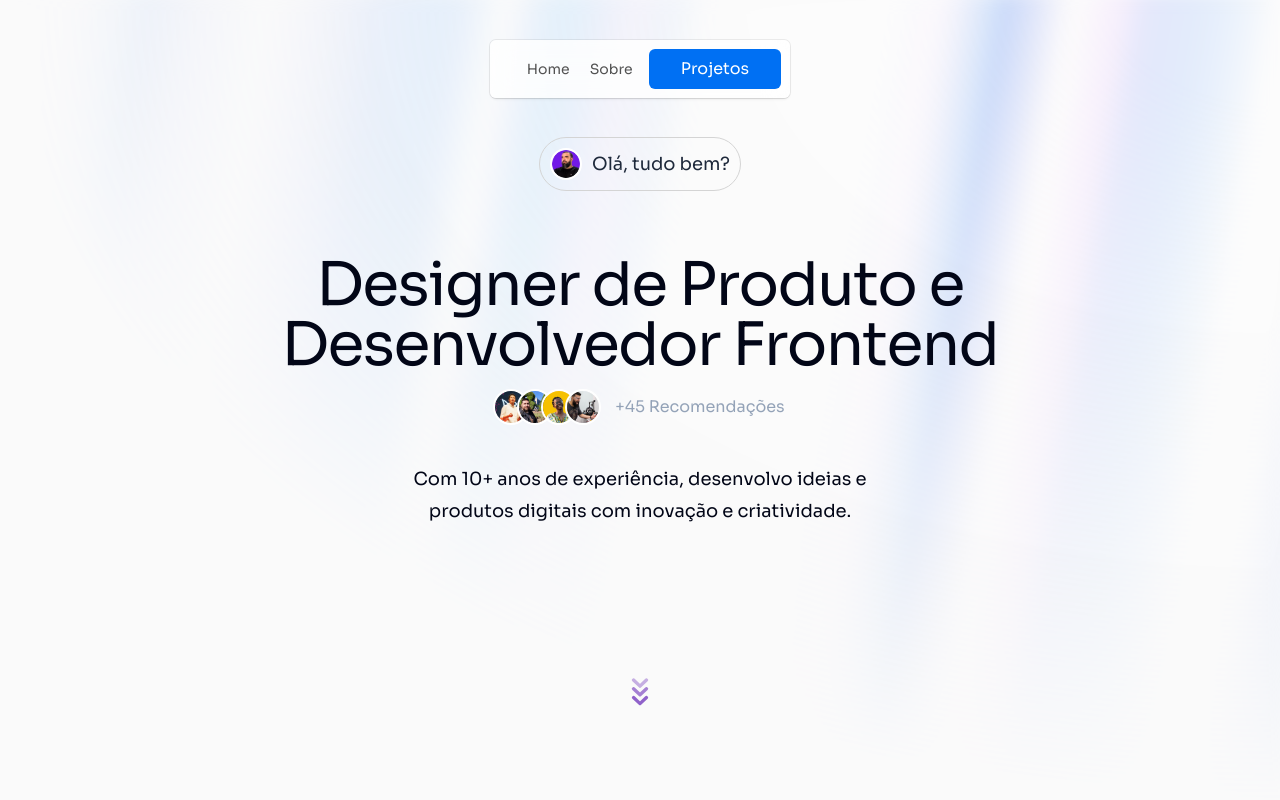
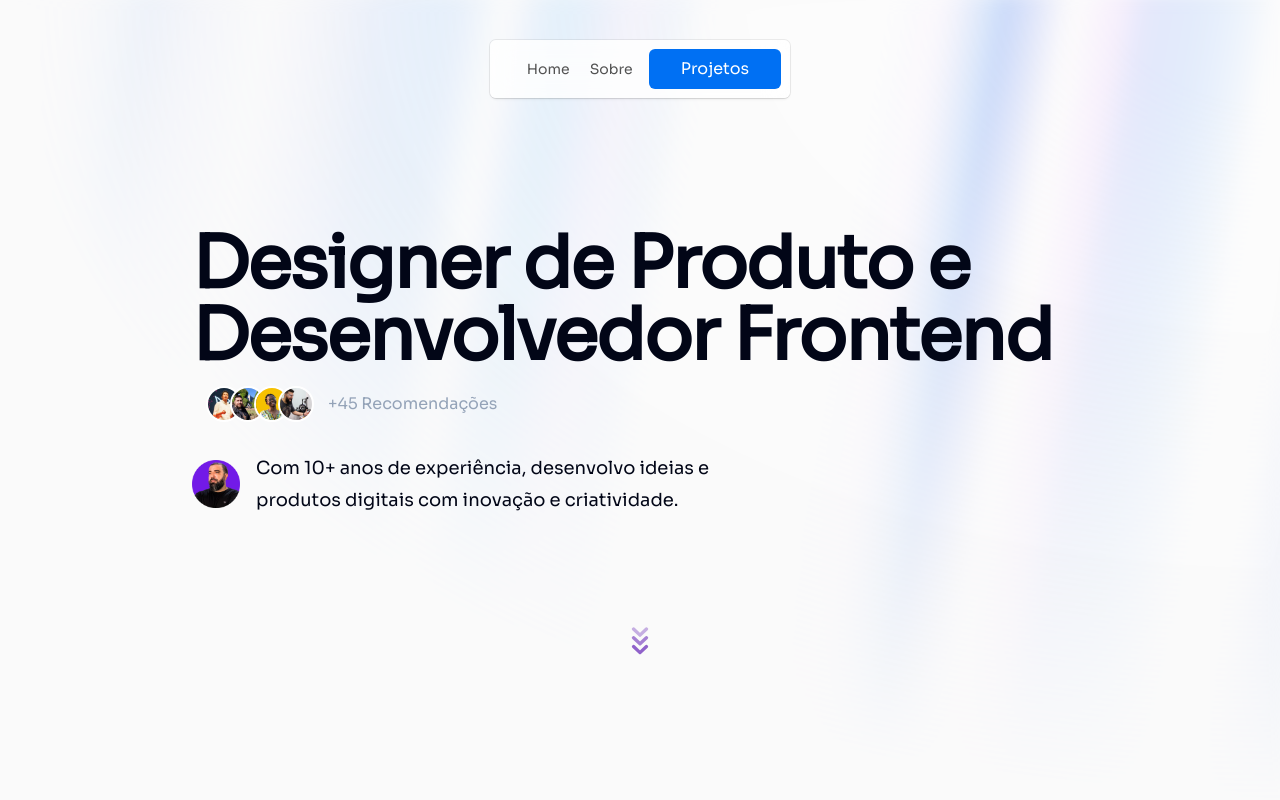
Before and after one commit to emnesty/portfolio-freelas, a Next.js app: page / in a window 1280 px wide. Shown: the top 800 px of the page. Built offline with nearby package versions, Linux system fonts and the light colour scheme.

Commit message:
Ajustes Hero

```diff
--- a/app/components/HeroSectionSection.tsx
+++ b/app/components/HeroSectionSection.tsx
@@ -6,6 +6,8 @@ import { motion } from "framer-motion";
 import Lottie from "lottie-react";
 import arrowAnimation from "../../public/ArrowDownLottie.json";
 import BadgeWelcome from "./ui/hello-badge";
+import { AnimatedTooltip } from "./ui/animated-tooltip";
+import Image from "next/image";
 
 const people = [
   {
@@ -44,17 +46,16 @@ export default function HeroSection() {
                 className="flex justify-center items-center pt-6"
                 data-aos="fade-up"
                 data-aos-duration="1050"
-              >
-                <BadgeWelcome />
-              </div>
+              ></div>
 
               <h1
-                className="mt-10 max-w-[730px] text-center text-4xl tracking-tight dark:text-slate-200 text-slate-950 sm:text-6xl"
+                className="mt-10 w-full text-center sm:text-left font-bold text-2xl tracking-tight dark:text-slate-200 text-slate-950 sm:text-7xl"
                 data-aos="fade-up"
                 data-aos-duration="1000"
               >
                 Designer de Produto e Desenvolvedor Frontend
               </h1>
+              <div className="flex w-full sm:text-left text-center">
                 <div
                   className="flex -space-x-2 justify-center items-center p-4 overflow-hidden"
                   data-aos="fade-up"
@@ -84,28 +85,40 @@ export default function HeroSection() {
                     +45 Recomendações
                   </span>
                 </div>
-              <div className=" w-full flex items-center justify-center">
-                <p
-                  className="mt-6 w-full max-w-lg  text-center text-lg leading-8 dark:text-texthero text-slate-950"
+              </div>
+
+              <div
+                className="flex w-full gap-4 items-center justify-center sm:justify-start mt-4"
                 data-aos="fade-up"
                 data-aos-duration="900"
               >
+                <div className="w-full max-w-12 max-sm:hidden lg:block">
+                  <Image
+                    src={"/images/avatar.png"}
+                    alt={"My Avatar Image"}
+                    width={100}
+                    height={100}
+                  />
+                </div>
+                <div className="flex items-center justify-center">
+                  <p className="w-full max-w-[33rem] md:text-left max-sm:text-center text-lg leading-8 dark:text-texthero text-slate-950">
                     Com 10+ anos de experiência, desenvolvo ideias e produtos
                     digitais com inovação e criatividade.
                   </p>
                 </div>
-              <div
+              </div>
+              {/* <div
                 className="mt-10 flex max-sm:flex-col max-sm:gap-10 items-center  justify-center gap-x-6"
                 data-aos="fade-up"
                 data-aos-duration="800"
               >
-                {/* <button className="group/button relative inline-flex items-center justify-center overflow-hidden rounded-md bg-gradient-to-b from-purple-500 to-purple-600 px-16 max-sm:px-14 max-sm:w-full py-4 text-xs font-normal text-white transition-all duration-300 ease-in-out hover:scale-104 hover:shadow-lg hover:shadow-purple-500/30">
+                <button className="group/button relative inline-flex items-center justify-center overflow-hidden rounded-md bg-gradient-to-b from-purple-500 to-purple-600 px-16 max-sm:px-14 max-sm:w-full py-4 text-xs font-normal text-white transition-all duration-300 ease-in-out hover:scale-104 hover:shadow-lg hover:shadow-purple-500/30">
                   <span className="text-sm">Projetos concluídos</span>
                   <div className="absolute inset-0 flex h-full w-full justify-center [transform:skew(-13deg)_translateX(-100%)] group-hover/button:duration-1000 group-hover/button:[transform:skew(-13deg)_translateX(100%)]">
                     <div className="relative h-full w-8 bg-white/20" />
                   </div>
-                </button> */}
-              </div>
+                </button>
+              </div> */}
             </div>
             <Lottie
               animationData={arrowAnimation}
```
Lines whose indentation alone changed are shown as unchanged.
